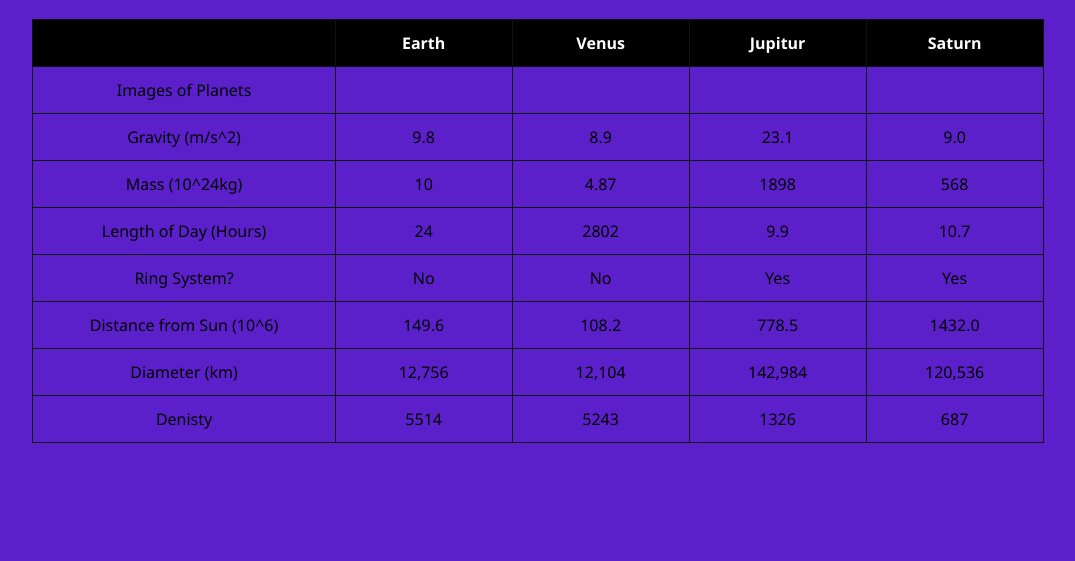
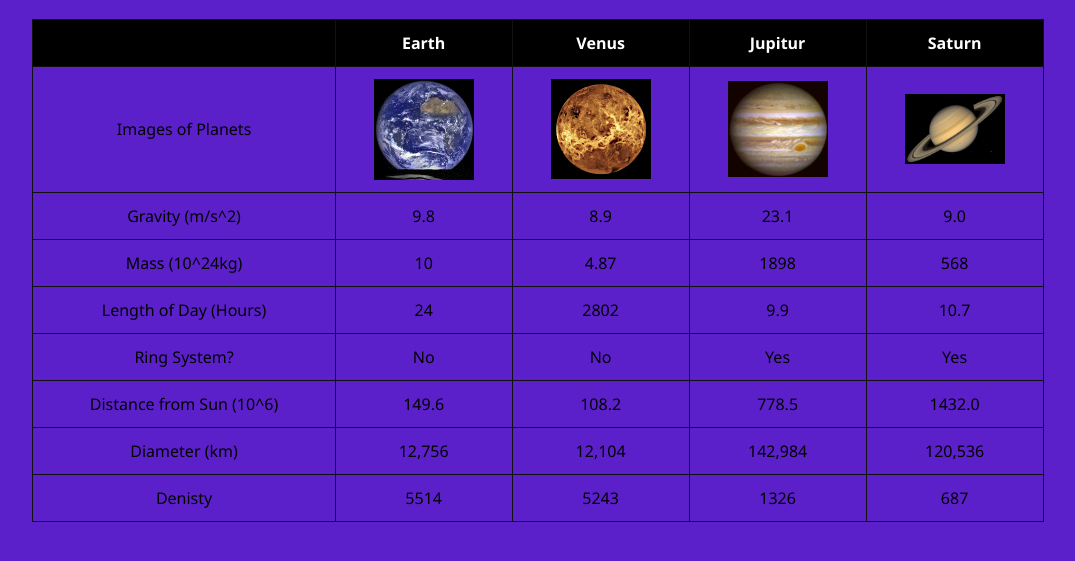
Before and after one commit to JoseDP12/Lab6, a plain HTML site: page index.html in a window 1280 px wide. Shown: the part 67-628 px from the top of the page, without its empty margins (102-1177 px from the left). Drawn offline with Linux system fonts and the light colour scheme.

Commit message:
update img directionary

```diff
--- a/index.html
+++ b/index.html
@@ -18,10 +18,10 @@
       </tr>
       <tr>
         <td>Images of Planets</td>
-        <td><img src="images/earth.gif" alt=""></td>
-        <td><img src="images/venus.gif" alt=""></td>
-        <td><img src="images/jupiter.gif" alt=""></td>
-        <td><img src="images/Saturn.gif" alt=""></td>
+        <td><img src="img/earth.gif" alt=""></td>
+        <td><img src="img/venus.gif" alt=""></td>
+        <td><img src="img/jupiter.gif" alt=""></td>
+        <td><img src="img/Saturn.gif" alt=""></td>
       </tr>
       <tr>
         <td>Gravity (m/s^2)</td>
```
